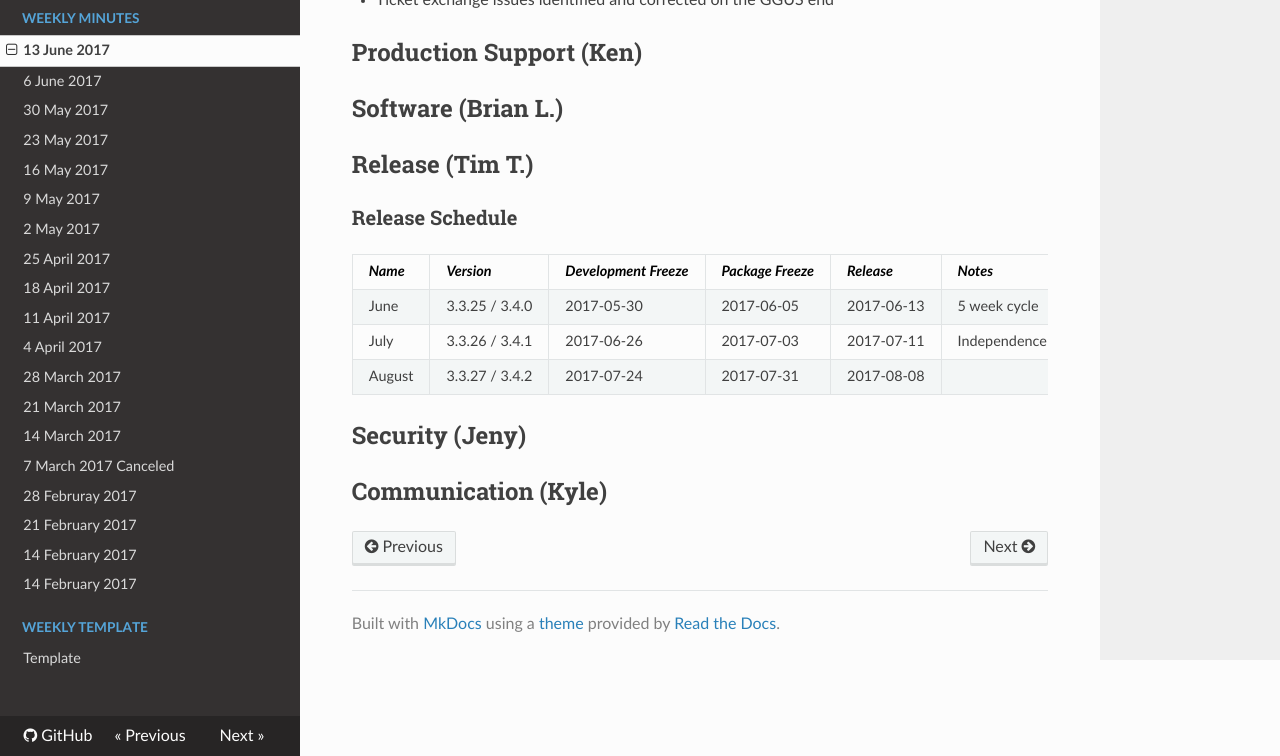
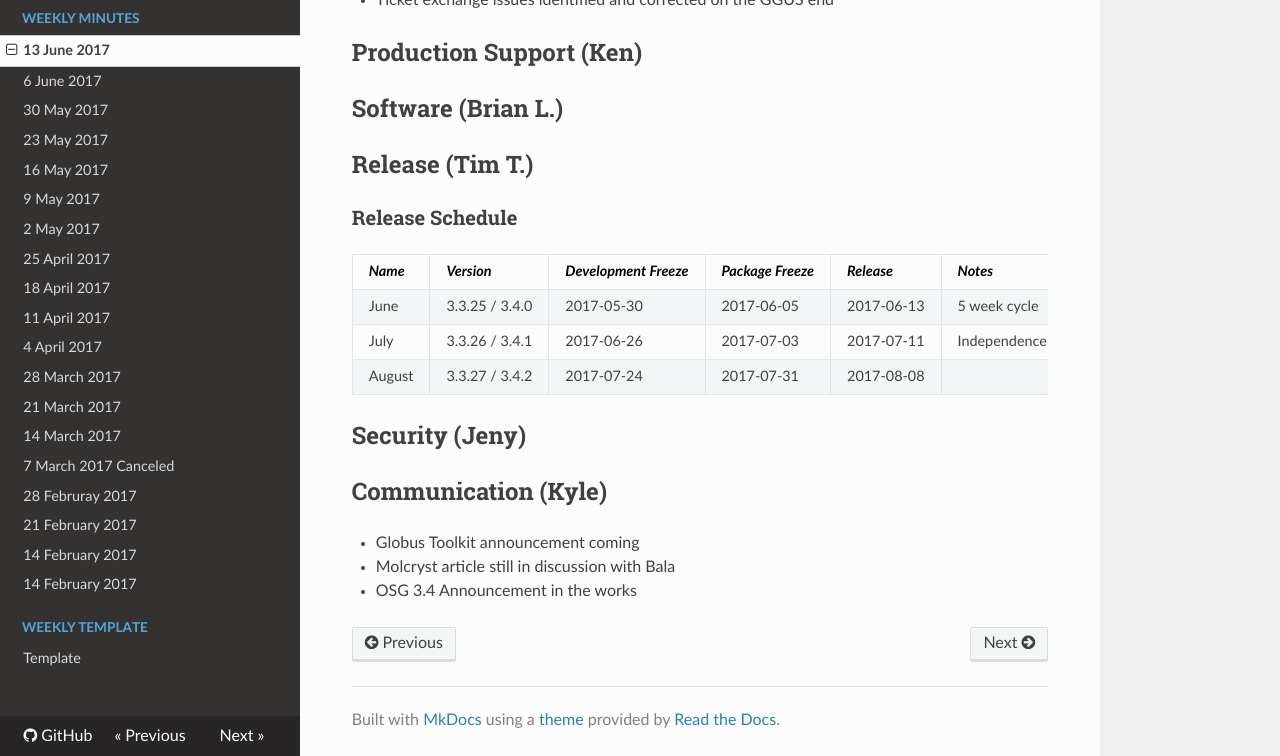
Before and after one commit to zsshah/production, an MkDocs documentation site: the page built from docs/WeeklyMinutes/13June2017.md, in a window 1280 px wide and 900 px high, scrolled down 1696 px, cut to the strip 144-900 px from the top of the window. Built offline with MkDocs 1.6.1, drawn with Linux system fonts in a browser that asks for light colours; nearby versions of some CDN libraries; old or Windows-style settings are respelled for this version of MkDocs.

Commit message:
Create 13June2017.md

```diff
--- a/docs/WeeklyMinutes/13June2017.md
+++ b/docs/WeeklyMinutes/13June2017.md
@@ -43,3 +43,7 @@
 ## Security (Jeny)
 
 ## Communication (Kyle)
+
+   * Globus Toolkit announcement coming
+   * Molcryst article still in discussion with Bala
+   * OSG 3.4 Announcement in the works
```
